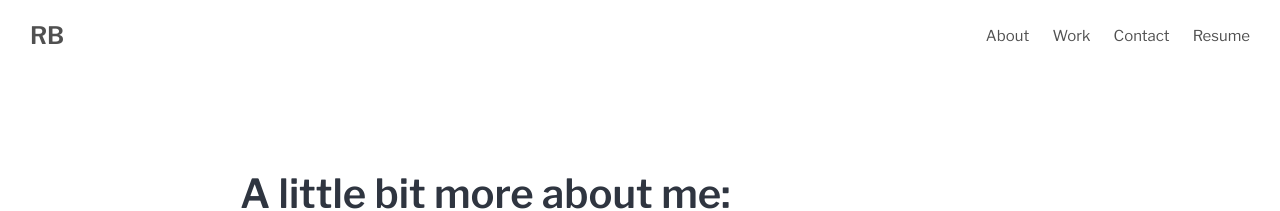
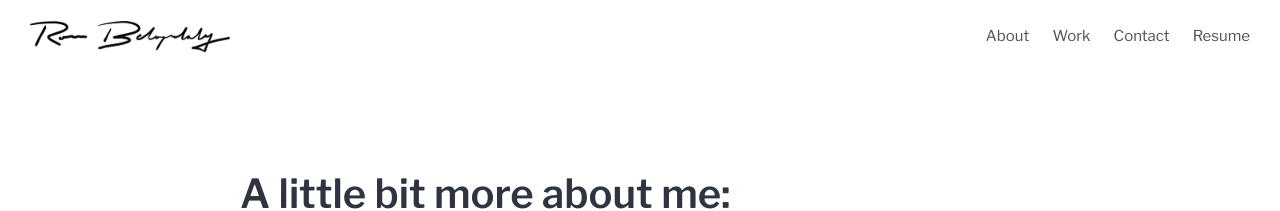
Before and after one commit to rbelopolsky/rbelopolsky.github.io, a Jekyll site: the page built from about.html, in a window 1280 px wide. Shown: the top 211 px of the page. Built offline with Jekyll 4.4.1, drawn with Linux system fonts in a browser that asks for light colours; comment, search, counter and statistics services are not loaded.

Commit message:
Adding sig
Adding signature instead of plain text logo

```diff
--- a/_includes/global_elements.html
+++ b/_includes/global_elements.html
@@ -1,6 +1,6 @@
 <div id="globalElements" class="global-elements">
     <div id="mainFrame">
-        <p class="inline logo fadable"><a href="{{ page.nav-link }}">RB</a></p>
+        <p class="inline logo fadable"><a href="{{ page.nav-link }}"><img style="width:200px;margin-top:4px;" src="/img/sig/sig-5.png"/></a></p>
             <!-- Desktop menu -->
             <ul class="unstyled nav-desktop fadable hidden-s">
               <li><a href="/about">About</a></li>
--- a/css/style.scss
+++ b/css/style.scss
@@ -1016,7 +1016,6 @@ span.toc-number {
   display: inline-block;
   position: relative;
   text-align: center;
-  color: #1dc999;
   text-decoration: none;
   font-size: 20px;
   overflow: hidden;
--- a/index.html
+++ b/index.html
@@ -10,6 +10,7 @@ nav-link: '#'
     <div class="container">
       <div class="row">
         <div class="headline">
+          <!-- <img style="width:200px;" src="img/profile.jpg"/><br><br> -->
           <h1 class="homepage-headline">Hi, I'm Roman. I'm a designer and I've been creating unique user experiences and flows for a diverse range of digital products and services for over 10 years.</h1>
           <br/>
           <a class="button button-solid button-mobile-block" href="#mainContent">View case studies</a>
@@ -22,7 +23,7 @@ nav-link: '#'
 <div id="mainContent" class="section">
     <div class="container">
       <div class="row">
-        <div class="columns six section reduce-padding">
+        <div class="columns eight section reduce-padding">
           <h2>Case studies</h2>
           <p>I try to add new case studies as often as possible and provide as much context as I can. If you're learning and have a question or just want discuss a study, feel free to <a href="#contact"><u>get in touch.</u></a></p>
         </div>
```
Also changed, not shown: img/sig/sig-5.png (added), img/sig/sig.png (added).
